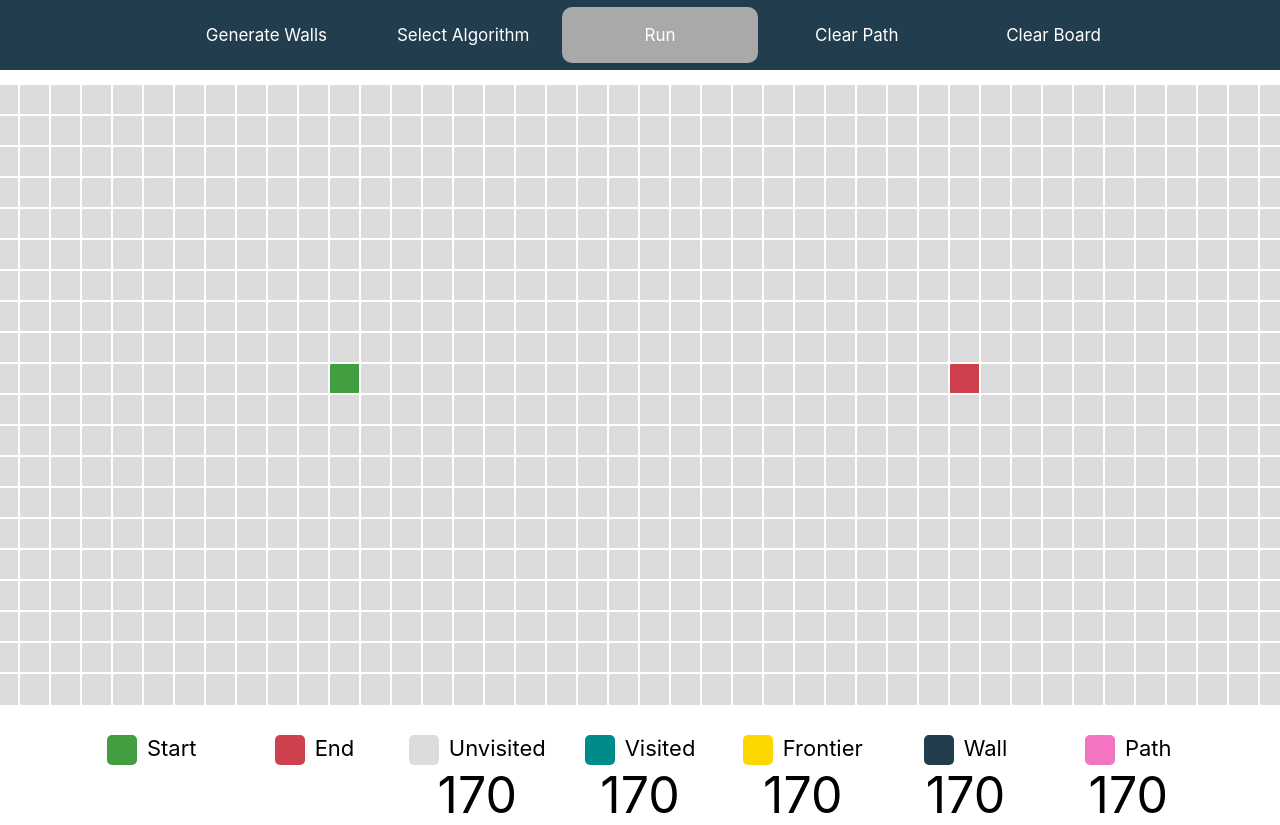
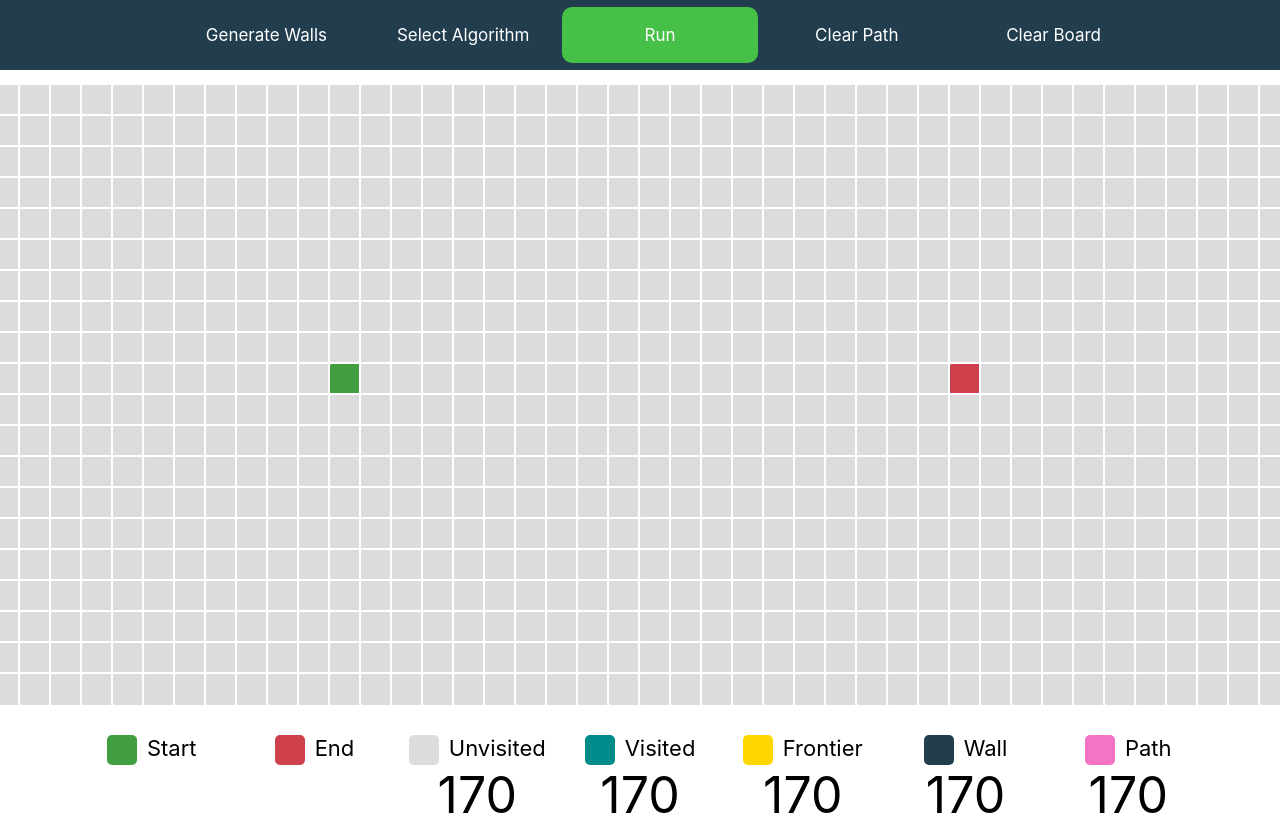
Before and after one commit to elevatethegame/Pathfinding-Visualizer, a React (Create React App) app: page / in a window 1280 px wide. Shown: the top 825 px of the page. Built offline with nearby package versions, Linux system fonts and the light colour scheme.

Commit message:
Implemented Navbar to render the correct run button style and text based on algorithm status: running, paused, completed etc

```diff
--- a/src/components/Menu.js
+++ b/src/components/Menu.js
@@ -4,8 +4,9 @@ import Navbar from './Navbar'
 import Statbar from './Statbar'
 import Carousel from './Carousel'
 import '../css/Menu.css'
-import { setBFSAlgorithm, toggleVisitedNode, toggleFrontierNode, setStartNode, setEndNode
-    ,setAlgorithmState, readyAlgorithm, runAlgorithm, pauseAlgorithm, completeAlgorithm } from '../actions'
+import { setBFSAlgorithm, toggleVisitedNode, toggleFrontierNode, setStartNode, setEndNode,
+    setAlgorithmState, readyAlgorithm, runAlgorithm, pauseAlgorithm, completeAlgorithm,
+    } from '../actions'
 import { connect } from 'react-redux'
 import { runBFS } from '../utils/Algorithms/BFS'
 import { isAlgorithmRunning } from '../utils/AlgorithmUtil'
@@ -44,7 +45,8 @@ function Menu(props) {
     return (
         <div>
             <Navbar runAlgorithm={runAlgorithm}
-                algorithmStatus={props.algorithmStatus}/>
+                algorithmStatus={props.algorithmStatus}
+                algorithmSelected={props.algorithmSelected}/>
             <div className='grid-container'>
                 <Grid />
             </div>
@@ -66,6 +68,7 @@ const mapDispatchToProps = (dispatch) => {
         runAlgorithm: () => dispatch(runAlgorithm()),
         pauseAlgorithm: () => dispatch(pauseAlgorithm()),
         completeAlgorithm: () => dispatch(completeAlgorithm()),
+
     }
 }
 
@@ -76,7 +79,7 @@ const mapStateToProps = (state) => {
         startNode: state.startNode,
         endNode: state.endNode,
         algorithmState: state.algorithmState,
-        algorithmStatus: state.algorithmStatus
+        algorithmStatus: state.algorithmStatus,
     }
 }
 
--- a/src/components/Navbar.js
+++ b/src/components/Navbar.js
@@ -2,10 +2,29 @@ import React from 'react'
 import '../css/Navbar.css'
 
 
-function Navbar(props) {
+function Navbar({ algorithmStatus, algorithmSelected, runAlgorithm }) {
 
     const handleClickRun = () => {
-        props.runAlgorithm()
+        runAlgorithm()
+    }
+
+    let runButtonText;
+    let runButtonClass;
+    if (algorithmStatus === 'UNSELECTED') {
+        runButtonText = 'Select an Algorithm'
+        runButtonClass = 'unselected'
+    } else if (algorithmStatus === 'READY') {
+        runButtonText = 'Run'
+        runButtonClass = 'run'
+    } else if (algorithmStatus === 'PAUSED') {
+        runButtonText = 'Resume'
+        runButtonClass = 'resume'
+    } else if (algorithmStatus === 'RUNNING') {
+        runButtonText = 'Pause'
+        runButtonClass = 'pause'
+    } else {  // if 'COMPLETED'
+        runButtonText = 'Completed'
+        runButtonClass = 'completed'
     }
 
     return (
@@ -19,7 +38,9 @@ function Navbar(props) {
                         <button  className='navbar-button navbar-normal-button'>Select Algorithm</button>
                     </li>
                     <li className='navbar-item'>
-                        <button className='navbar-button navbar-run-button' onClick={handleClickRun}>Run</button>
+                        <button className={`navbar-button navbar-run-button ${runButtonClass}`} onClick={handleClickRun}>
+                            {runButtonText}
+                        </button>
                     </li>
                     <li className='navbar-item'>
                         <button  className='navbar-button navbar-normal-button'>Clear Path</button>
--- a/src/css/Navbar.css
+++ b/src/css/Navbar.css
@@ -44,6 +44,25 @@
 }
 
 .navbar-run-button {
-    background-color: darkgrey;
     border-radius: 10px;
 }
+
+.unselected {
+    background-color: darkgrey;
+}
+
+.run {
+    background-color: rgb(71, 192, 71);
+}
+
+.resume {
+    background-color: rgb(71, 192, 71);
+}
+
+.pause {
+    background-color: rgb(211, 48, 48);
+}
+
+.completed {
+    background-color: rgb(211, 199, 37);
+}
--- a/src/reducers/index.js
+++ b/src/reducers/index.js
@@ -47,7 +47,7 @@ function board(state = { grid: generateEmptyGrid(numRows, numCols, start, end) }
     }
 }
 
-function algorithmStatus(state = 'UNSELECTED', action) {
+function algorithmStatus(state = 'READY', action) {
     switch(action.type) {
         case READY_ALGORITHM:
             return 'READY';
```
